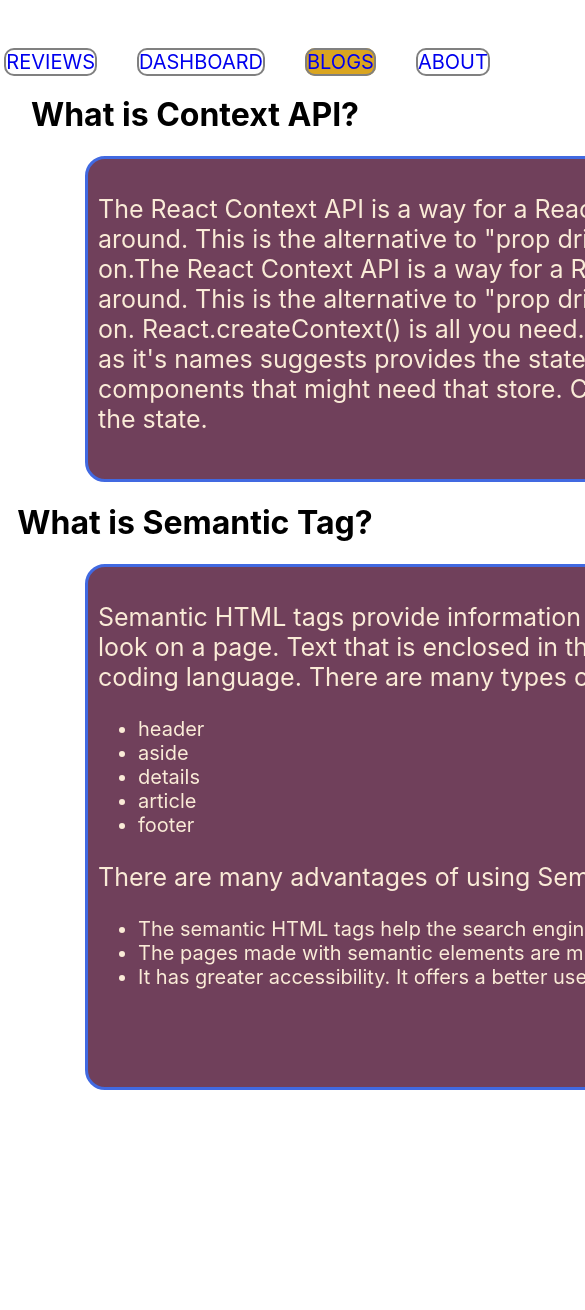
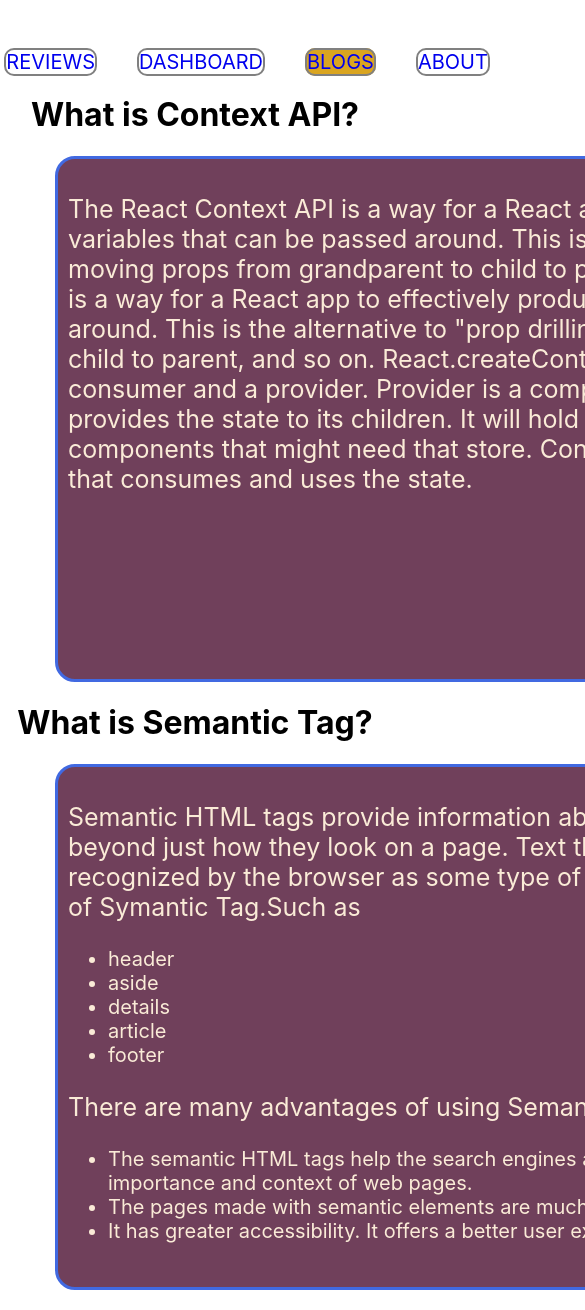
Before and after one commit to ShafinRME/product-analysis, a React (Create React App) app: page /blogs in a window 390 px wide. Shown: the top 1310 px of the page, 585 px wide, since content can reach past the window. Before the commit the page ends 1110 px from the top, so only its background shows below. Built offline with nearby package versions, Linux system fonts and the light colour scheme.

Commit message:
Alhamdulillah.Media Query finished.

```diff
--- a/src/components/Blogs/Blog.css
+++ b/src/components/Blogs/Blog.css
@@ -36,3 +36,38 @@
 .list li {
     font-size: 20px;
 }
+
+@media only screen and (min-device-width: 300px) and (max-device-width: 800px) {
+    .first-blog {
+        background-color: rgba(66, 2, 38, 0.753);
+        width: 1000px;
+        height: 500px;
+        border: 3px solid royalblue;
+        border-radius: 20px;
+        font-size: 25px;
+        color: antiquewhite;
+        margin-left: 55px;
+        margin-right: 15px;
+        padding: 10px;
+
+    }
+
+    .second-blog {
+        background-color: rgba(66, 2, 38, 0.753);
+        width: 1000px;
+        height: 500px;
+        border: 3px solid royalblue;
+        border-radius: 20px;
+        font-size: 25px;
+        color: antiquewhite;
+        margin-left: 55px;
+        margin-right: 15px;
+        padding: 10px;
+        margin-bottom: 20px;
+    }
+
+    .blog-head {
+        text-align: center;
+    }
+
+}
--- a/src/components/Dashboard/Dashboard.css
+++ b/src/components/Dashboard/Dashboard.css
@@ -10,3 +10,16 @@
     text-align: center;
     margin-bottom: 50px;
 }
+
+@media only screen and (min-device-width: 300px) and (max-device-width: 800px) {
+    .chart {
+        display: grid;
+        grid-template-columns: repeat(1, 1fr);
+        gap: 50px;
+        margin: 30px;
+        margin-top: 100px;
+        margin-right: 200px;
+    }
+
+
+}
--- a/src/components/Home/Home.css
+++ b/src/components/Home/Home.css
@@ -112,3 +112,40 @@
     font-weight: 500;
     color: coral;
 }
+
+@media only screen and (min-device-width: 300px) and (max-device-width: 800px) {
+    .home-doc {
+        display: grid;
+        grid-template-columns: repeat(1, 1fr);
+        margin: 20px;
+    }
+
+    .reviews-all1 {
+        display: grid;
+        grid-template-columns: repeat(1, 1fr);
+        gap: 20px;
+        margin-top: 50px;
+        margin-left: 50px;
+    }
+
+    .review-head1 {
+        display: grid;
+        grid-template-columns: repeat(2, 1fr);
+        border: 2px solid grey;
+        padding: 20px;
+        width: 500px;
+    }
+
+    .review-btn {
+        width: 400px;
+        height: 30px;
+        font-size: 20px;
+        background-color: blueviolet;
+        color: wheat;
+        margin-bottom: 100px;
+        border-radius: 5px;
+        margin-left: 110px;
+        margin-top: 50px;
+    }
+
+}
--- a/src/components/NotFound/NotFound.css
+++ b/src/components/NotFound/NotFound.css
@@ -2,24 +2,29 @@
     font-size: 60px;
     font-family: Gabriola;
     color: cornflowerblue;
+    text-align: center;
 }
 
 .sorry {
     font-size: 40px;
     font-family: Ink Free;
     color: firebrick;
+    text-align: center;
 }
 
 .nothing {
     font-size: 20px;
     font-family: MV Boli;
     color: rgb(10, 187, 10);
+    text-align: center;
 }
 
 .pic {
     width: 790px;
     height: 480px;
     transition: transform 4s;
+
+    margin-left: 360px;
 }
 
 .pic:hover {
--- a/src/components/Reviews/Reviews.css
+++ b/src/components/Reviews/Reviews.css
@@ -1,3 +1,8 @@
+.all-reviews {
+    text-align: center;
+    margin-top: 50px;
+}
+
 .reviews-all {
     display: grid;
     grid-template-columns: repeat(2, 1fr);
@@ -25,3 +30,16 @@
     height: 100px;
     border-radius: 600px;
 }
+
+@media only screen and (min-device-width: 300px) and (max-device-width: 800px) {
+    .reviews-all {
+        display: grid;
+        grid-template-columns: repeat(1, 1fr);
+        gap: 20px;
+        margin-top: 50px;
+        margin: 50px;
+        margin-left: 120px;
+
+    }
+
+}
--- a/src/components/Reviews/Reviews.js
+++ b/src/components/Reviews/Reviews.js
@@ -8,7 +8,11 @@ const Reviews = () => {
     let [reviews, setReviews] = useLoadReviews();
 
     return (
+
+        <div >
+            <h1 className='all-reviews'>All Reviews</h1>
             <div className='reviews-all'>
+
                 {
                     reviews.map(rv =>
                         <div className='review-head'>
@@ -26,7 +30,7 @@ const Reviews = () => {
 
                     )
                 }
-
+            </div>
 
         </div>
     );
```
Lines whose indentation alone changed are shown as unchanged.
